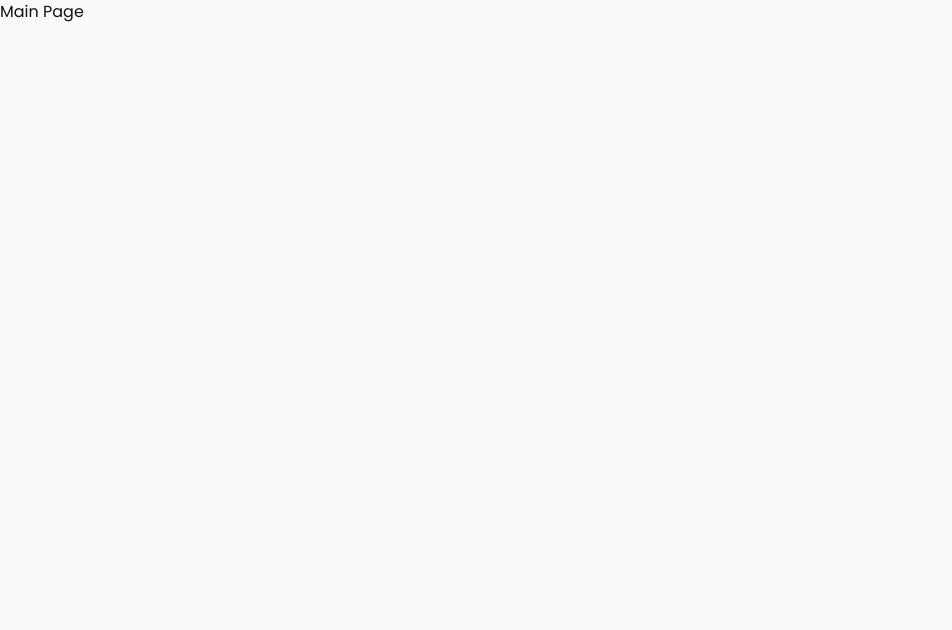
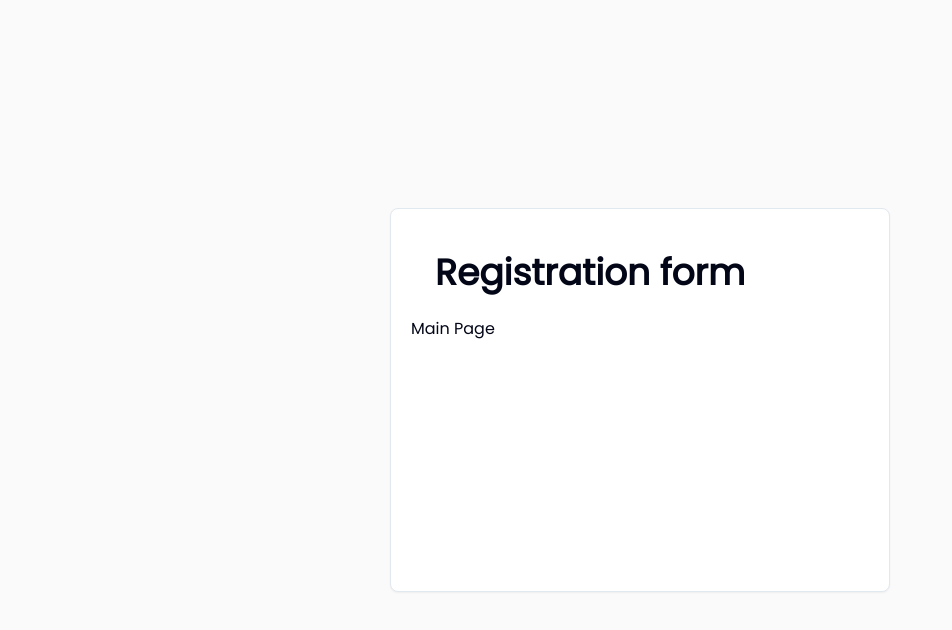
Before and after one commit to Medvezo/Beep-Form, a Next.js app: page / in a window 1280 px wide. Shown: the top 630 px of the page, without its empty margins (0-952 px from the left). Built offline with nearby package versions, Linux system fonts and the light colour scheme.

Commit message:
feat: set up common layout for steps in layout.tsx

```diff
--- a/src/app/layout.tsx
+++ b/src/app/layout.tsx
@@ -1,6 +1,7 @@
 import type { Metadata } from "next";
 import { Poppins } from "next/font/google";
 import "./globals.css";
+import { Card, CardHeader } from "@/components/ui/card";
 
 const poppins = Poppins({ weight: "400", subsets: ["latin"] });
 
@@ -16,7 +17,14 @@ export default function RootLayout({
 }>) {
 	return (
 		<html lang="en">
-			<body className={poppins.className}>{children}</body>
+			<body className={poppins.className}>
+				<main className="flex justify-center items-center min-h-screen ">
+					<Card className="p-5 lg:w-[500px] min-h-96">
+						<CardHeader className="text-3xl lg:text-4xl font-bold ">Registration form</CardHeader>
+						{children}
+					</Card>
+				</main>
+			</body>
 		</html>
 	);
 }
```
